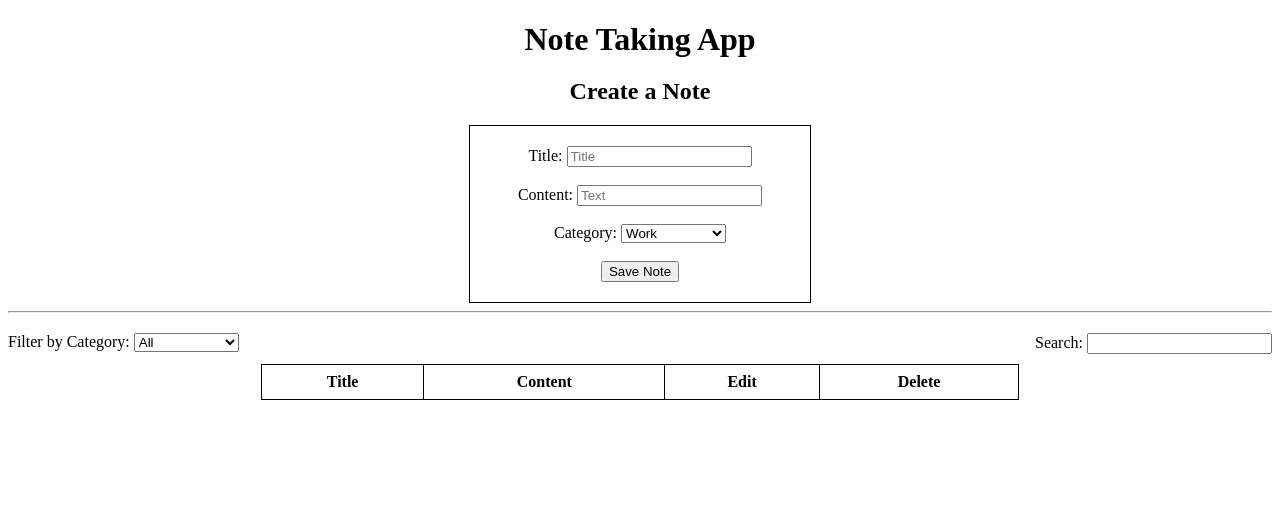
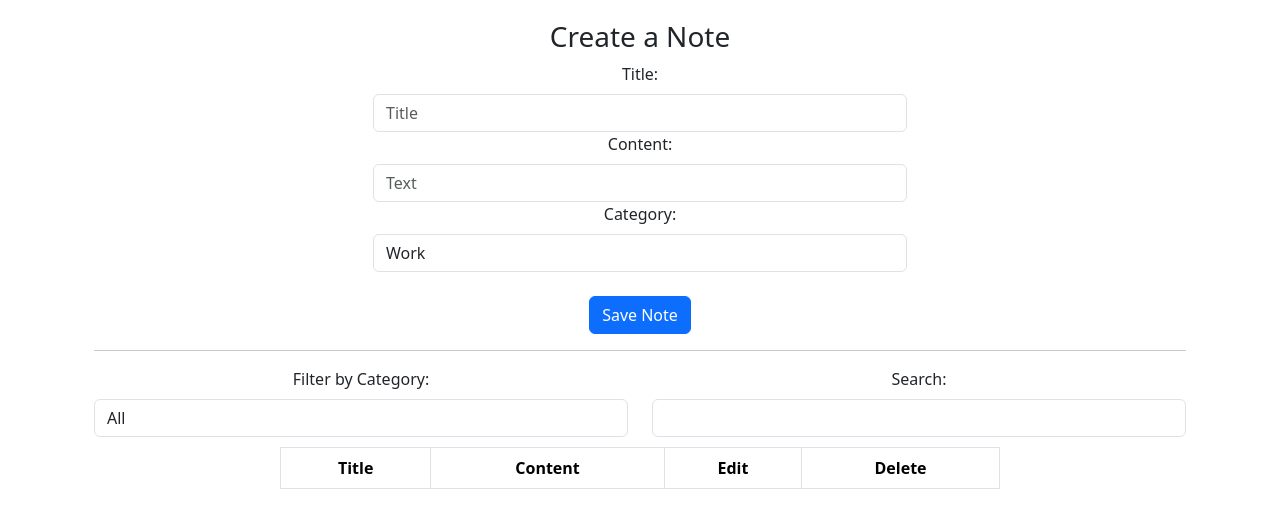
Before and after one commit to baranisdharan/Bipolar-Factory, a React (Vite) app: page / in a window 1280 px wide. Shown: the top 528 px of the page. Built offline with nearby package versions, Linux system fonts and the light colour scheme.

Commit message:
applying react bootstrap

```diff
--- a/package.json
+++ b/package.json
@@ -11,7 +11,9 @@
   },
   "dependencies": {
     "@reduxjs/toolkit": "^1.9.5",
+    "bootstrap": "^5.3.1",
     "react": "^18.2.0",
+    "react-bootstrap": "^2.8.0",
     "react-dom": "^18.2.0",
     "react-redux": "^8.1.2"
   },
--- a/src/App.jsx
+++ b/src/App.jsx
@@ -1,6 +1,9 @@
 import React, { useState } from 'react';
+import { Container, Row, Col } from 'react-bootstrap';
 import NoteList from './NoteList';
 import NoteEditor from './NoteEditor';
+
+import 'bootstrap/dist/css/bootstrap.min.css'; // Import the Bootstrap CSS
 
 function App() {
   const [notes, setNotes] = useState([]);
@@ -21,11 +24,10 @@ function App() {
   };
 
   return (
-    <div>
-      <h1 style={{ textAlign: 'center', marginBottom: '20px' }}>Note Taking App</h1>
+    <Container>
       <NoteEditor addNote={addNote} />
       <NoteList notes={notes} updateNote={updateNote} deleteNote={deleteNote} />
-    </div>
+    </Container>
   );
 }
 
--- a/src/NoteEditor.jsx
+++ b/src/NoteEditor.jsx
@@ -1,4 +1,5 @@
 import React, { useState } from 'react';
+import { Form, Button, Container, Row, Col } from 'react-bootstrap';
 
 function NoteEditor({ addNote }) {
   const [title, setTitle] = useState('');
@@ -15,31 +16,32 @@ function NoteEditor({ addNote }) {
   };
 
   return (
-    <div style={{ textAlign: 'center', marginBottom: '20px' }}>
-      <h2>Create a Note</h2>
-      <div style={{ display: 'flex', justifyContent: 'center' }}>
-        <div style={{ border: '1px solid black', padding: '20px', width: '300px' }}>
-          <label htmlFor="title">Title: </label>
-          <input
+    <Container style={{ textAlign: 'center', marginBottom: '10px' }}>
+      <h3 style={{marginTop:'20px'}}>Create a Note</h3>
+      <Row className="justify-content-center">
+        <Col md={6}>
+          <Form>
+            <Form.Group controlId="title">
+              <Form.Label>Title:</Form.Label>
+              <Form.Control
                 type="text"
-            id="title"
                 placeholder="Title"
                 value={title}
                 onChange={(e) => setTitle(e.target.value)}
               />
-          <br />
-          <br />
-          <label htmlFor="content">Content: </label>
-          <input
-            id="content"
+            </Form.Group>
+            <Form.Group controlId="content">
+              <Form.Label>Content:</Form.Label>
+              <Form.Control
                 placeholder="Text"
                 value={content}
                 onChange={(e) => setContent(e.target.value)}
               />
-          <br /><br />
-          <label htmlFor="category">Category: </label>
-          <select
-            id="category"
+            </Form.Group>
+            <Form.Group controlId="category">
+              <Form.Label>Category:</Form.Label>
+              <Form.Control
+                as="select"
                 value={category}
                 onChange={(e) => setCategory(e.target.value)}
               >
@@ -48,13 +50,16 @@ function NoteEditor({ addNote }) {
                 <option value="Sports">Sports</option>
                 <option value="Education">Education</option>
                 <option value="Entertainment">Entertainment</option>
-          </select>
-          <br /><br />
-          <button onClick={handleSave}>Save Note</button>
-        </div>
-      </div>
+              </Form.Control>
+            </Form.Group><br/>
+            <Button variant="primary" onClick={handleSave}>
+              Save Note
+            </Button>
+          </Form>
+        </Col>
+      </Row>
       <hr />
-    </div>
+    </Container>
   );
 }
 
--- a/src/NoteList.jsx
+++ b/src/NoteList.jsx
@@ -1,4 +1,5 @@
 import React, { useState } from 'react';
+import { Table, Container, Row, Col, Button, Form } from 'react-bootstrap';
 
 function NoteList({ notes, updateNote, deleteNote }) {
   const [selectedCategory, setSelectedCategory] = useState('All');
@@ -28,11 +29,13 @@ function NoteList({ notes, updateNote, deleteNote }) {
   };
 
   return (
-    <div style={{ textAlign: 'center' }}>
-      <div style={{ display: 'flex', justifyContent: 'space-between', marginBottom: '10px' }}>
-        <div>
-          <label>Filter by Category: </label>
-          <select
+    <Container style={{ textAlign: 'center' }}>
+      <Row className="justify-content-between" style={{ marginBottom: '10px' }}>
+        <Col md={6}>
+          <Form.Group controlId="category">
+            <Form.Label>Filter by Category:</Form.Label>
+            <Form.Control
+              as="select"
               value={selectedCategory}
               onChange={(e) => setSelectedCategory(e.target.value)}
             >
@@ -42,31 +45,35 @@ function NoteList({ notes, updateNote, deleteNote }) {
               <option value="Sports">Sports</option>
               <option value="Education">Education</option>
               <option value="Entertainment">Entertainment</option>
-          </select>
-        </div>
-        <div>
-          <label>Search: </label>
-          <input
+            </Form.Control>
+          </Form.Group>
+        </Col>
+        <Col md={6}>
+          <Form.Group controlId="search">
+            <Form.Label>Search:</Form.Label>
+            <Form.Control
               type="text"
               value={searchQuery}
               onChange={(e) => setSearchQuery(e.target.value)}
             />
-        </div>
-      </div>
-      <div style={{ display: 'flex', justifyContent: 'center' }}>
-        <table style={{ border: '1px solid black', width: '60%', borderCollapse: 'collapse' }}>
+          </Form.Group>
+        </Col>
+      </Row>
+      <Row className="justify-content-center">
+        <Col md={8}>
+          <Table bordered style={{ width: '100%' }}>
             <thead>
               <tr>
-              <th style={{ border: '1px solid black', padding: '8px' }}>Title</th>
-              <th style={{ border: '1px solid black', padding: '8px' }}>Content</th>
-              <th style={{ border: '1px solid black', padding: '8px' }}>Edit</th>
-              <th style={{ border: '1px solid black', padding: '8px' }}>Delete</th>
+                <th>Title</th>
+                <th>Content</th>
+                <th>Edit</th>
+                <th>Delete</th>
               </tr>
             </thead>
             <tbody>
               {currentNotes.map((note, index) => (
                 <tr key={index}>
-                <td style={{ border: '1px solid black', padding: '8px' }}>
+                  <td>
                     {editingIndex === index ? (
                       <input
                         type="text"
@@ -80,7 +87,7 @@ function NoteList({ notes, updateNote, deleteNote }) {
                       note.title
                     )}
                   </td>
-                <td style={{ border: '1px solid black', padding: '8px' }}>
+                  <td>
                     {editingIndex === index ? (
                       <input
                         placeholder="Content"
@@ -93,29 +100,30 @@ function NoteList({ notes, updateNote, deleteNote }) {
                       note.content
                     )}
                   </td>
-                <td style={{ border: '1px solid black', padding: '8px' }}>
+                  <td>
                     {editingIndex === index ? (
-                    <button onClick={() => setEditingIndex(-1)}>Save</button>
+                      <Button variant="primary" onClick={() => setEditingIndex(-1)}>Save</Button>
                     ) : (
-                    <button onClick={() => handleEdit(index)}>Edit</button>
+                      <Button variant="info" onClick={() => handleEdit(index)}>Edit</Button>
                     )}
                   </td>
-                <td style={{ border: '1px solid black', padding: '8px' }}>
-                  <button onClick={() => deleteNote(index)}>Delete</button>
+                  <td>
+                    <Button variant="danger" onClick={() => deleteNote(index)}>Delete</Button>
                   </td>
                 </tr>
               ))}
             </tbody>
-        </table>
-      </div>
-      <div style={{ display: 'flex', justifyContent: 'center', marginTop: '10px' }}>
+          </Table>
+        </Col>
+      </Row>
+      <Row className="justify-content-center" style={{ marginTop: '10px' }}>
         {Array.from({ length: Math.ceil(filteredBySearch.length / notesPerPage) }, (_, index) => (
-          <button key={index} onClick={() => handlePageChange(index + 1)}>
+          <Button key={index} style={{width:'30px'}} variant="secondary" size="sm" onClick={() => handlePageChange(index + 1)}>
             {index + 1}
-          </button>
+          </Button>
         ))}
-      </div>
-    </div>
+      </Row>
+    </Container>
   );
 }
 
```
Also changed, not shown: 1 other file (tests, documents, lock files or other folders). Lines whose indentation alone changed are shown as unchanged.
